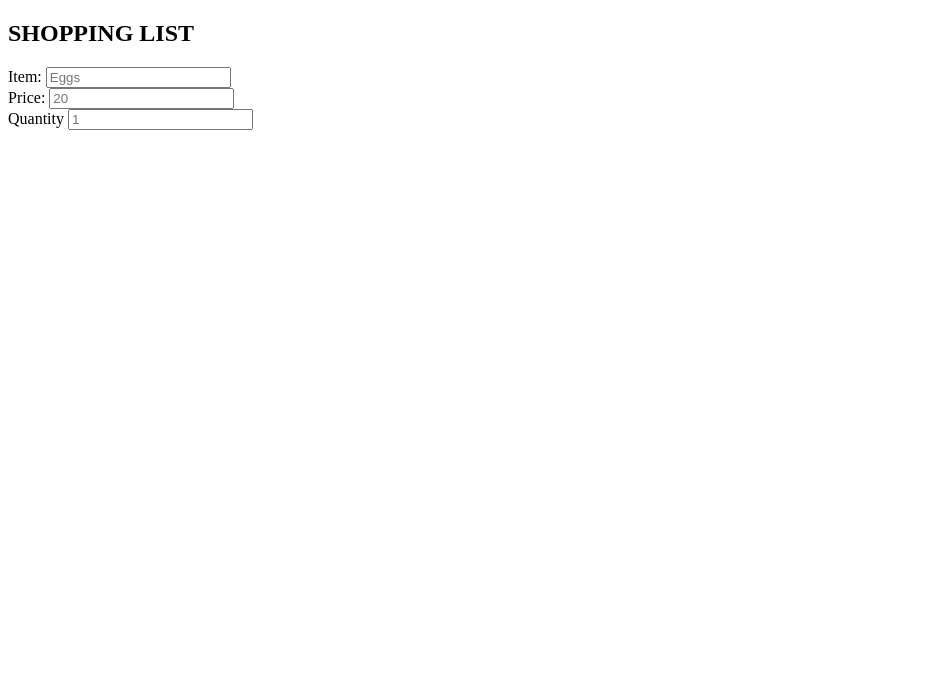
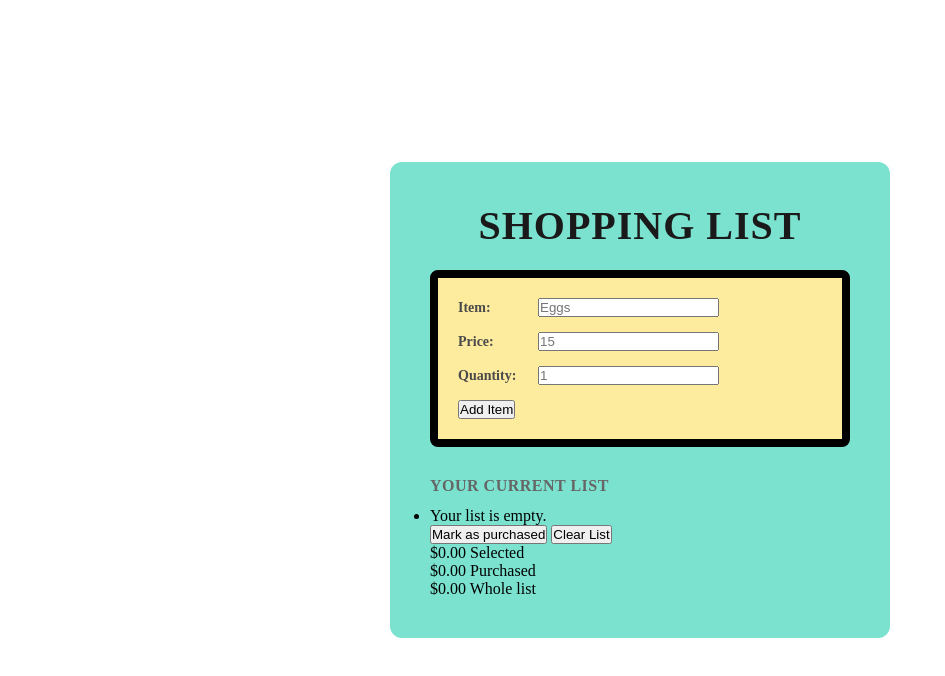
Before and after one commit to maryannewanjeri4-beep/shopping-list-, a plain HTML site: page index.html in a window 1280 px wide. Shown: the whole page, without its empty margins (0-945 px from the left). Drawn offline with Linux system fonts and the light colour scheme.

Commit message:
styled the form

```diff
--- a/index.html
+++ b/index.html
@@ -1,36 +1,53 @@
 <!DOCTYPE html>
 <html lang="en">
   <head>
-    <meta charset="UTF-8">
-    <meta name="viewport" content="width=device-width, initial-scale=1.0">
+    <meta charset="UTF-8" />
+    <meta name="viewport" content="width=device-width, initial-scale=1.0" />
     <title>Shopping List</title>
+    <link rel="stylesheet" href="styles.css" />
   </head>
   <body>
     <main>
       <section>
         <h1>SHOPPING LIST</h1>
 
-            <div class  ="myform">
-                <form id ="shopping-form">
+        <div class="myform">
+          <form id="shopping-form">
             <div class="form-group">
               <label for="item">Item:</label>
-            <input type ="text" id="item" name="item" placeholder="Eggs" required>
+              <input type="text" id="item" name="item" placeholder="Eggs" required />
             </div>
 
-                    <div class ="form-group">
+            <div class="form-group">
               <label for="price">Price:</label>
-                        <input type ="number" id="price" name="price" placeholder="20" required>
-                    </div>
-                    <div class="form-group">
-                        <label for="quantity">Quantity</label>
-                        <input type="number" id="quantity" name="quantity" placeholder="1" required>
-
+              <input type="number" id="price" name="price" placeholder="15" required />
             </div>
 
+            <div class="form-group">
+              <label for="quantity">Quantity:</label>
+              <input type="number" id="quantity" name="quantity" placeholder="1" required />
+            </div>
+
+            <button type="submit">Add Item</button>
           </form>
+        </div>
+
+        <h3>YOUR CURRENT LIST</h3>
+        <ul id="List-container"></ul>
+
+        <div class="action-buttons">
+          <button type="button" id="mark-purchased-btn">Mark as purchased</button>
+          <button type="button" id="clear-list-btn">Clear List</button>
+        </div>
+
+        <div class="summary-box">
+          <div><span id="total-selected">$0.00</span> Selected</div>
+          <div><span id="total-purchased">$0.00</span> Purchased</div>
+          <div><span id="total-whole">$0.00</span> Whole list</div>
         </div>
       </section>
     </main>
 
+    <script src="script.js"></script>
   </body>
 </html>
--- a/script.js
+++ b/script.js
@@ -0,0 +1,115 @@
+const form = document.getElementById("shopping-form");
+const itemInput = document.getElementById("item");
+const priceInput = document.getElementById("price");
+const quantityInput = document.getElementById("quantity");
+const listContainer = document.getElementById("List-container");
+const markPurchasedBtn = document.getElementById("mark-purchased-btn");
+const clearListBtn = document.getElementById("clear-list-btn");
+const totalSelectedEl = document.getElementById("total-selected");
+const totalPurchasedEl = document.getElementById("total-purchased");
+const totalWholeEl = document.getElementById("total-whole");
+
+let shoppingList = [];
+
+const formatCurrency = (value) => `$${value.toFixed(2)}`;
+
+const updateSummary = () => {
+  const selectedTotal = shoppingList
+    .filter((item) => item.selected && !item.purchased)
+    .reduce((sum, item) => sum + item.quantity * item.price, 0);
+
+  const purchasedTotal = shoppingList
+    .filter((item) => item.purchased)
+    .reduce((sum, item) => sum + item.quantity * item.price, 0);
+
+  const wholeTotal = shoppingList.reduce(
+    (sum, item) => sum + item.quantity * item.price,
+    0,
+  );
+
+  totalSelectedEl.textContent = formatCurrency(selectedTotal);
+  totalPurchasedEl.textContent = formatCurrency(purchasedTotal);
+  totalWholeEl.textContent = formatCurrency(wholeTotal);
+};
+
+const renderList = () => {
+  listContainer.innerHTML = "";
+
+  if (shoppingList.length === 0) {
+    const emptyItem = document.createElement("li");
+    emptyItem.textContent = "Your list is empty.";
+    listContainer.appendChild(emptyItem);
+    updateSummary();
+    return;
+  }
+
+  shoppingList.forEach((item) => {
+    const listItem = document.createElement("li");
+    listItem.className = `shopping-item ${item.purchased ? "purchased" : ""}`;
+
+    const checkbox = document.createElement("input");
+    checkbox.type = "checkbox";
+    checkbox.checked = item.selected;
+    checkbox.setAttribute("aria-label", `Select ${item.name}`);
+    checkbox.addEventListener("change", () => {
+      item.selected = checkbox.checked;
+      updateSummary();
+    });
+
+    const label = document.createElement("label");
+    label.textContent = `${item.name} — ${item.quantity} x ${formatCurrency(item.price)} = ${formatCurrency(item.quantity * item.price)}`;
+    if (item.purchased) {
+      label.style.textDecoration = "line-through";
+    }
+
+    listItem.appendChild(checkbox);
+    listItem.appendChild(label);
+    listContainer.appendChild(listItem);
+  });
+
+  updateSummary();
+};
+
+form.addEventListener("submit", (event) => {
+  event.preventDefault();
+
+  const name = itemInput.value.trim();
+  const price = Number.parseFloat(priceInput.value);
+  const quantity = Number.parseInt(quantityInput.value, 10);
+
+  if (!name || Number.isNaN(price) || Number.isNaN(quantity) || price <= 0 || quantity <= 0) {
+    window.alert("Please enter a valid item name, price, and quantity.");
+    return;
+  }
+
+  shoppingList.push({
+    id: Date.now() + Math.random(),
+    name,
+    price,
+    quantity,
+    selected: false,
+    purchased: false,
+  });
+
+  form.reset();
+  itemInput.focus();
+  renderList();
+});
+
+markPurchasedBtn.addEventListener("click", () => {
+  shoppingList = shoppingList.map((item) => {
+    if (item.selected) {
+      return { ...item, selected: false, purchased: true };
+    }
+    return item;
+  });
+
+  renderList();
+});
+
+clearListBtn.addEventListener("click", () => {
+  shoppingList = [];
+  renderList();
+});
+
+renderList();
--- a/styles.css
+++ b/styles.css
@@ -0,0 +1,55 @@
+*{
+    margin: 0;
+    box-sizing: border-box;
+    padding: 0;
+}
+body{
+    height: 100vh;
+    display: flex;
+    justify-content:  center;
+    align-items: center;
+    padding: 10px;
+
+}
+main {
+    width: 100%;
+    max-width: 500px;
+    background: #7AE2CF;
+    padding: 40px;
+    border-radius: 12px;
+}
+h1{
+    font-size: 40px;
+    color:#1a1a1a ;
+    text-align: center;
+    margin-bottom: 21px;
+    letter-spacing:1px;
+
+}
+h3{
+    font-size: 16px;
+    color: #666666;
+    margin-top: 30px;
+    margin-bottom: 12px;
+    text-transform: uppercase;
+    letter-spacing: 0.5px
+}
+
+.myform{
+    background-color: #fdeb9e;
+    border: 8px solid #000000;
+    padding: 20px;
+    border-radius: 8px;
+
+}
+.form-group {
+    display: flex;
+    align-items: center;
+    margin-bottom: 15px;
+}
+.form-group label {
+    flex: 0 0 80px; /* Fixed spacing alignment for all labels */
+    font-weight: 600;
+    font-size: 14px;
+    color: #4a4a4a;
+}
```
Lines whose indentation alone changed are shown as unchanged.
